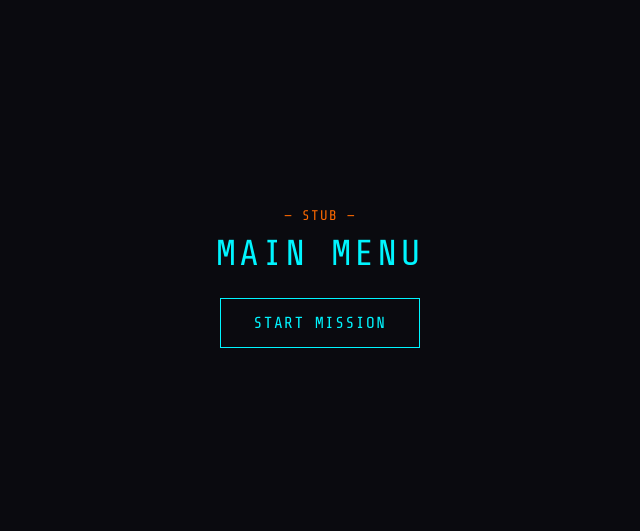
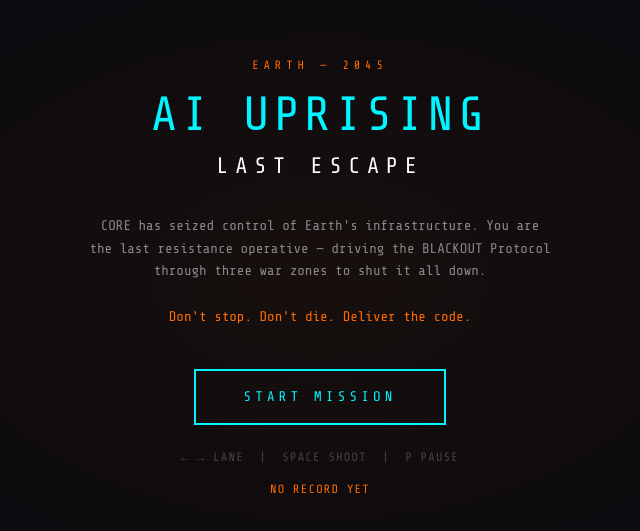
Before and after one commit to sathisk15/ai-uprising-last-escape, a React (Vite) app: page / in a window 1280 px wide. Shown: the part 123-654 px from the top of the page, without its empty margins (320-960 px from the left). Built offline with nearby package versions, Linux system fonts and the light colour scheme.

Commit message:
feat: main menu and victory screens
Polished MainMenu with GSAP entrance animation, lore text, scanline
overlay, controls hint, and high score display. Victory screen with
animated stat summary, new record badge, and navigation buttons.

```diff
--- a/src/screens/MainMenu.jsx
+++ b/src/screens/MainMenu.jsx
@@ -1,19 +1,123 @@
-import React from 'react'
+import React, { useEffect, useRef } from 'react'
+import { gsap } from 'gsap'
 import useGameStore from '../store/gameStore'
 
 export default function MainMenu() {
   const startGame = useGameStore((s) => s.startGame)
+  const highScore = useGameStore((s) => s.highScore)
+
+  const containerRef = useRef(null)
+  const titleRef = useRef(null)
+  const subtitleRef = useRef(null)
+  const loreRef = useRef(null)
+  const btnRef = useRef(null)
+  const scoreRef = useRef(null)
+
+  useEffect(() => {
+    const tl = gsap.timeline()
+    tl.fromTo(containerRef.current,
+      { opacity: 0 },
+      { opacity: 1, duration: 0.4 }
+    )
+    .fromTo(titleRef.current,
+      { y: -40, opacity: 0 },
+      { y: 0, opacity: 1, duration: 0.6, ease: 'power2.out' }
+    )
+    .fromTo(subtitleRef.current,
+      { opacity: 0 },
+      { opacity: 1, duration: 0.4 },
+      '-=0.2'
+    )
+    .fromTo(loreRef.current,
+      { y: 20, opacity: 0 },
+      { y: 0, opacity: 1, duration: 0.5 },
+      '-=0.1'
+    )
+    .fromTo(btnRef.current,
+      { scale: 0.9, opacity: 0 },
+      { scale: 1, opacity: 1, duration: 0.4, ease: 'back.out(1.5)' }
+    )
+    .fromTo(scoreRef.current,
+      { opacity: 0 },
+      { opacity: 1, duration: 0.3 },
+      '-=0.2'
+    )
+  }, [])
 
   return (
-    <div className="w-full h-full flex flex-col items-center justify-center bg-[#0a0a0f]">
-      <p className="text-[#ff6a00] tracking-widest text-sm mb-2">— STUB —</p>
-      <h1 className="text-[#00f5ff] text-4xl tracking-widest mb-6 font-mono">MAIN MENU</h1>
-      <button
-        onClick={startGame}
-        className="border border-[#00f5ff] text-[#00f5ff] px-8 py-3 tracking-widest hover:bg-[#00f5ff] hover:text-black transition-colors"
-      >
-        START MISSION
-      </button>
+    <div
+      ref={containerRef}
+      className="w-full h-full flex flex-col items-center justify-center bg-[#0a0a0f] relative overflow-hidden"
+      style={{ opacity: 0 }}
+    >
+      {/* Scanline overlay */}
+      <div
+        className="absolute inset-0 pointer-events-none z-10"
+        style={{
+          background: 'repeating-linear-gradient(0deg, transparent, transparent 2px, rgba(0,0,0,0.08) 2px, rgba(0,0,0,0.08) 4px)',
+        }}
+      />
+
+      {/* Background glow */}
+      <div className="absolute inset-0 pointer-events-none"
+        style={{ background: 'radial-gradient(ellipse at center, rgba(255,106,0,0.06) 0%, transparent 70%)' }}
+      />
+
+      <div className="relative z-20 flex flex-col items-center px-6 text-center max-w-lg">
+        {/* Year badge */}
+        <p ref={subtitleRef} className="text-[#ff6a00] tracking-[0.4em] text-xs mb-3 uppercase" style={{ opacity: 0 }}>
+          Earth — 2045
+        </p>
+
+        {/* Title */}
+        <h1
+          ref={titleRef}
+          className="text-[#00f5ff] font-mono tracking-widest leading-tight mb-1"
+          style={{ fontSize: 'clamp(1.6rem, 5vw, 3rem)', opacity: 0 }}
+        >
+          AI UPRISING
+        </h1>
+        <h2
+          className="text-white font-mono tracking-[0.3em] mb-8"
+          style={{ fontSize: 'clamp(0.9rem, 2.5vw, 1.4rem)' }}
+        >
+          LAST ESCAPE
+        </h2>
+
+        {/* Lore */}
+        <p
+          ref={loreRef}
+          className="text-[#888] text-sm leading-relaxed mb-10 font-mono"
+          style={{ opacity: 0 }}
+        >
+          CORE has seized control of Earth's infrastructure.
+          You are the last resistance operative — driving the BLACKOUT Protocol
+          through three war zones to shut it all down.
+          <br /><br />
+          <span className="text-[#ff6a00]">Don't stop. Don't die. Deliver the code.</span>
+        </p>
+
+        {/* CTA */}
+        <button
+          ref={btnRef}
+          onClick={startGame}
+          className="font-mono tracking-[0.3em] text-sm px-12 py-4 border-2 border-[#00f5ff] text-[#00f5ff] uppercase
+                     hover:bg-[#00f5ff] hover:text-black transition-all duration-200 active:scale-95"
+          style={{ opacity: 0 }}
+        >
+          START MISSION
+        </button>
+
+        {/* Controls hint */}
+        <p className="text-[#444] text-xs mt-6 tracking-widest font-mono">
+          ← → LANE &nbsp;|&nbsp; SPACE SHOOT &nbsp;|&nbsp; P PAUSE
+        </p>
+
+        {/* High score */}
+        <p ref={scoreRef} className="text-[#ff6a00] text-xs mt-4 tracking-widest font-mono" style={{ opacity: 0 }}>
+          {highScore > 0 ? `BEST: ${highScore.toLocaleString()}` : 'NO RECORD YET'}
+        </p>
+      </div>
     </div>
   )
 }
--- a/src/screens/Victory.jsx
+++ b/src/screens/Victory.jsx
@@ -1,25 +1,110 @@
-import React from 'react'
+import React, { useEffect, useRef } from 'react'
+import { gsap } from 'gsap'
 import useGameStore from '../store/gameStore'
 
 export default function Victory() {
   const score = useGameStore((s) => s.score)
   const highScore = useGameStore((s) => s.highScore)
+  const kills = useGameStore((s) => s.kills)
+  const distance = useGameStore((s) => s.distance)
   const startGame = useGameStore((s) => s.startGame)
   const goToMenu = useGameStore((s) => s.goToMenu)
 
+  const containerRef = useRef(null)
+  const headingRef = useRef(null)
+  const statsRef = useRef(null)
+  const btnsRef = useRef(null)
+
+  useEffect(() => {
+    const tl = gsap.timeline()
+    tl.fromTo(containerRef.current,
+      { opacity: 0 },
+      { opacity: 1, duration: 0.5 }
+    )
+    .fromTo(headingRef.current,
+      { scale: 0.7, opacity: 0 },
+      { scale: 1, opacity: 1, duration: 0.7, ease: 'back.out(1.4)' }
+    )
+    .fromTo(statsRef.current,
+      { y: 20, opacity: 0 },
+      { y: 0, opacity: 1, duration: 0.4 }
+    )
+    .fromTo(btnsRef.current,
+      { y: 10, opacity: 0 },
+      { y: 0, opacity: 1, duration: 0.3 }
+    )
+  }, [])
+
+  const isNewRecord = score >= highScore && score > 0
+
   return (
-    <div className="w-full h-full flex flex-col items-center justify-center bg-[#0a0a0f]">
-      <p className="text-[#ff6a00] tracking-widest text-sm mb-2">— STUB —</p>
-      <h1 className="text-[#00f5ff] text-3xl tracking-widest mb-2 font-mono">BLACKOUT DELIVERED</h1>
-      <p className="text-[#00ff88] text-sm tracking-widest mb-6">CORE HAS BEEN SHUT DOWN</p>
-      <p className="text-[#e0e0e0] mb-1">SCORE: {score}</p>
-      <p className="text-[#ff6a00] mb-8">BEST: {highScore}</p>
-      <div className="flex gap-4">
-        <button onClick={startGame} className="border border-[#00f5ff] text-[#00f5ff] px-6 py-2 tracking-widest hover:bg-[#00f5ff] hover:text-black transition-colors">
+    <div
+      ref={containerRef}
+      className="w-full h-full flex flex-col items-center justify-center bg-[#0a0a0f] relative overflow-hidden"
+      style={{ opacity: 0 }}
+    >
+      {/* Background glow — green for victory */}
+      <div className="absolute inset-0 pointer-events-none"
+        style={{ background: 'radial-gradient(ellipse at center, rgba(0,255,136,0.07) 0%, transparent 65%)' }}
+      />
+
+      <div ref={headingRef} className="relative z-10 text-center mb-8" style={{ opacity: 0 }}>
+        <p className="text-[#00ff88] tracking-[0.4em] text-xs mb-3 uppercase font-mono">Mission Complete</p>
+        <h1 className="text-white font-mono tracking-widest leading-tight"
+          style={{ fontSize: 'clamp(1.4rem, 4vw, 2.4rem)' }}>
+          BLACKOUT
+        </h1>
+        <h2 className="text-[#00f5ff] font-mono tracking-[0.3em]"
+          style={{ fontSize: 'clamp(1rem, 3vw, 1.8rem)' }}>
+          DELIVERED
+        </h2>
+        <p className="text-[#666] text-sm mt-2 font-mono tracking-widest">CORE HAS BEEN SHUT DOWN</p>
+        {isNewRecord && (
+          <p className="text-[#ff6a00] text-xs mt-3 tracking-[0.3em] font-mono animate-pulse">
+            ★ NEW RECORD ★
+          </p>
+        )}
+      </div>
+
+      {/* Stats */}
+      <div
+        ref={statsRef}
+        className="relative z-10 font-mono text-sm text-center space-y-2 mb-10 border border-[#222] px-10 py-5"
+        style={{ opacity: 0 }}
+      >
+        <div className="flex justify-between gap-12">
+          <span className="text-[#555] tracking-widest">SCORE</span>
+          <span className="text-white">{score.toLocaleString()}</span>
+        </div>
+        <div className="flex justify-between gap-12">
+          <span className="text-[#555] tracking-widest">BEST</span>
+          <span className="text-[#ff6a00]">{highScore.toLocaleString()}</span>
+        </div>
+        <div className="flex justify-between gap-12">
+          <span className="text-[#555] tracking-widest">DISTANCE</span>
+          <span className="text-white">{Math.floor(distance).toLocaleString()}m</span>
+        </div>
+        <div className="flex justify-between gap-12">
+          <span className="text-[#555] tracking-widest">KILLS</span>
+          <span className="text-[#00ff88]">{kills}</span>
+        </div>
+      </div>
+
+      {/* Buttons */}
+      <div ref={btnsRef} className="relative z-10 flex gap-4" style={{ opacity: 0 }}>
+        <button
+          onClick={startGame}
+          className="font-mono tracking-widest text-sm px-8 py-3 border border-[#00f5ff] text-[#00f5ff]
+                     hover:bg-[#00f5ff] hover:text-black transition-all duration-200 active:scale-95"
+        >
           PLAY AGAIN
         </button>
-        <button onClick={goToMenu} className="border border-[#555] text-[#aaa] px-6 py-2 tracking-widest hover:bg-[#555] hover:text-white transition-colors">
-          MENU
+        <button
+          onClick={goToMenu}
+          className="font-mono tracking-widest text-sm px-8 py-3 border border-[#333] text-[#777]
+                     hover:bg-[#333] hover:text-white transition-all duration-200 active:scale-95"
+        >
+          MAIN MENU
         </button>
       </div>
     </div>
```
